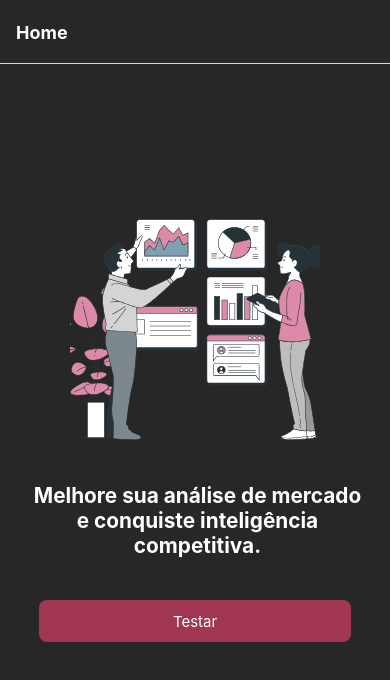
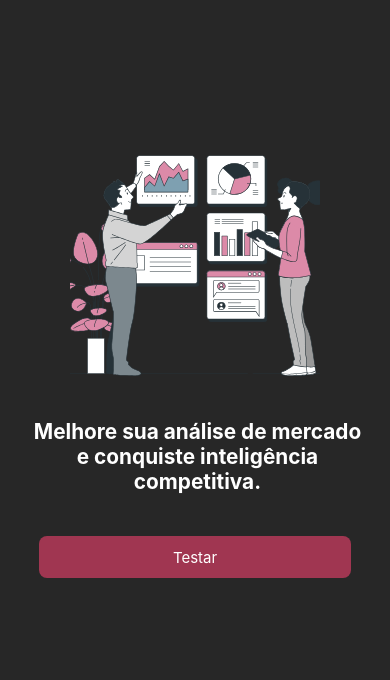
Before and after one commit to Emii2003/Sprint2Mobile, a React Native app: screen /Home in a window 390 px wide. Shown: the top 680 px of the page. Built offline with nearby package versions, Linux system fonts and the light colour scheme.

Commit message:
Usando o recurso Onboarding do React Native

```diff
--- a/App.js
+++ b/App.js
@@ -4,27 +4,19 @@ import { StyleSheet, Text, View } from 'react-native';
 import { NavigationContainer } from '@react-navigation/native';
 import { createStackNavigator } from '@react-navigation/stack';
 
-
+import OnboardingScreen from './screens/OnboardingScreen';
+import Login from './screens/Login'
 import Home from './screens/Home';
-import Cadastro from './screens/Cadastro'
 
 const Stack = createStackNavigator();
 
 function MyStack() {
   return (
   <Stack.Navigator
-  screenOptions={{
-    headerStyle: {
-      backgroundColor: '#272727',
-    },
-    headerTintColor: '#fff',
-    headerTitleStyle: {
-      fontWeight: 'bold',
-    },
-  }}
-  >
-    <Stack.Screen name="Home" component= {Home} />
-    <Stack.Screen name="Cadastro" component= {Cadastro} />
+  headerMode="none">
+    <Stack.Screen name="Oboarding" component= {OnboardingScreen}/>
+    <Stack.Screen name="Home" component= {Home} options={{headerShown:false}}/>
+    <Stack.Screen name="Login" component= {Login}/>
   </Stack.Navigator>
   )
 }
--- a/package.json
+++ b/package.json
@@ -18,6 +18,8 @@
     "react-dom": "18.2.0",
     "react-icons": "^5.1.0",
     "react-native": "0.73.6",
+    "react-native-onboard": "^2.6.0",
+    "react-native-onboarding-swiper": "^1.2.0",
     "react-native-safe-area-context": "4.8.2",
     "react-native-screens": "~3.29.0",
     "react-native-web": "~0.19.6"
--- a/screens/Home.js
+++ b/screens/Home.js
@@ -1,6 +1,5 @@
 import { StatusBar } from 'expo-status-bar';
 import { StyleSheet, Text, View, TouchableOpacity, Image } from 'react-native';
-// import { RxHamburgerMenu } from "react-icons/rx";
 
 export default function Home({ navigation }) {
     return (
@@ -18,7 +17,7 @@ export default function Home({ navigation }) {
                 <Text> competitiva.</Text>
              </Text>
 
-             <TouchableOpacity style={styles.buttonDark} onPress={() => navigation.navigate('Cadastro')}>
+             <TouchableOpacity style={styles.buttonDark} onPress={() => navigation.navigate('Login')}>
                  <Text style={styles.buttonText}>Testar</Text>
              </TouchableOpacity>
          </main>
--- a/screens/Cadastro.js
+++ b/screens/Login.js
@@ -1,7 +1,7 @@
 import { StatusBar } from 'expo-status-bar';
 import { StyleSheet, Text, View, TouchableOpacity, Image, TextInput } from 'react-native';
 
-export default function Cadastro({ navigation }) {
+export default function Login({ navigation }) {
     return (
         <View style={styles.container}>
 
--- /dev/null
+++ b/screens/OnboardingScreen.js
@@ -0,0 +1,78 @@
+import React from 'react';
+
+import { StyleSheet, Text, View, TouchableOpacity, Image} from 'react-native';
+import Onboarding from 'react-native-onboarding-swiper';
+
+export default function OnboardingScreen({ navigation }) {
+    return (
+           <Onboarding
+            onSkip={() => navigation.navigate("Home")}
+            onDone={() => navigation.navigate("Home")}
+                pages={[
+                    {
+                    backgroundColor: '#272727',
+                    // image: <Image source={require('')} />,
+                    title: 'Onboarding',
+                    subtitle: 'Done with React Native Onboarding Swiper',
+                    },
+                    {
+                    backgroundColor: '#272727',
+                    // image: <Image source={require('')} />,
+                    title: 'Onboarding 2',
+                    subtitle: 'Done with React Native Onboarding Swiper',
+                    }
+                ]}
+            />
+  );
+}
+
+const styles = StyleSheet.create({
+  container:{
+    flex: 1,
+    backgroundColor: '#272727',
+  },
+//   header:{
+//     display: 'flex',
+//     justifyContent:  'flex-end',
+//   },
+//   contentMain: {
+//     display: 'flex',
+//     marginTop: '15vh',
+//     alignItems: 'center',
+//     justifyContent: 'center',
+//     flexDirection: 'column'
+//   },
+//   input: {
+//     backgroundColor: '#232222',
+//     width: '80%',
+//     height: 35,
+//     borderRadius: 8,
+//     padding: 25,
+//     marginBottom: 10,
+//     color: '#DC8AA8'
+//   },
+//   titleForm:{
+//     fontSize: 40,
+//     fontWeight: 'bold',
+//     color: '#fff',
+//     marginBottom: 20
+//   },
+//   subtitleForm:{
+//     color: '#fff',
+//     marginBottom: 30
+//   },
+//   buttonDark:{
+//     marginTop: '5vh',
+//     backgroundColor: '#A03651',
+//     width: '80vw',
+//     height: '5vh',
+//     justifyContent: 'center',
+//     alignItems: 'center',
+//     borderStyle: 'none',
+//     borderRadius: '8px'
+//   },
+//   buttonText:{
+//     color: '#fff',
+//     fontSize: 15,
+//   }
+});
```
Also changed, not shown: 1 other file (tests, documents, lock files or other folders).
